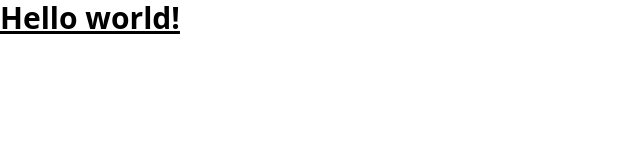
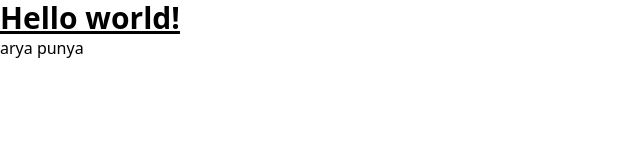
Before and after one commit to dickydev/testing, a website: page src/index.html in a window 1280 px wide. Shown: the full height of the page, 0-640 px from the left. Drawn offline with nearby package versions, Linux system fonts and the light colour scheme; files that its build step writes are made by us from their sources.

Commit message:
adding thing

```diff
--- a/src/index.html
+++ b/src/index.html
@@ -7,5 +7,7 @@
   </head>
   <body>
     <h1 class="text-3xl font-bold underline">Hello world!</h1>
+
+    arya punya
   </body>
 </html>
```
